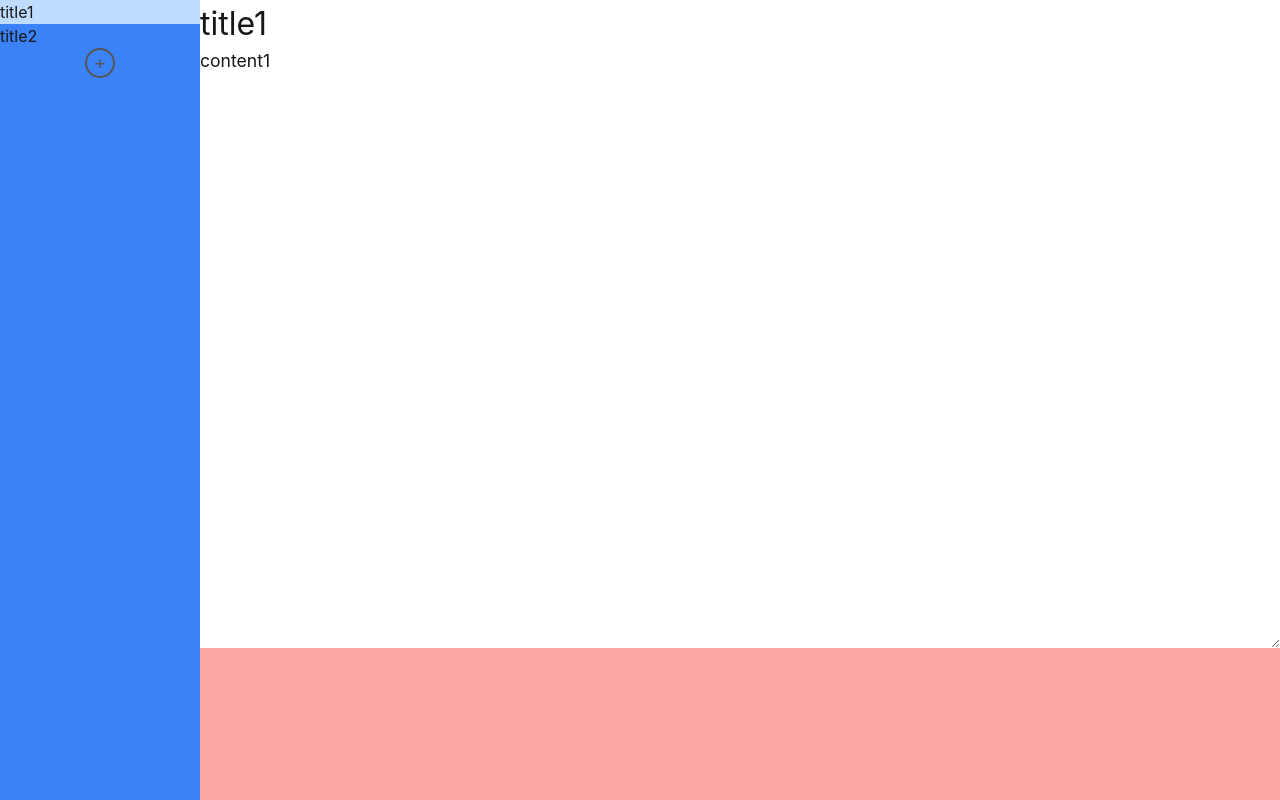
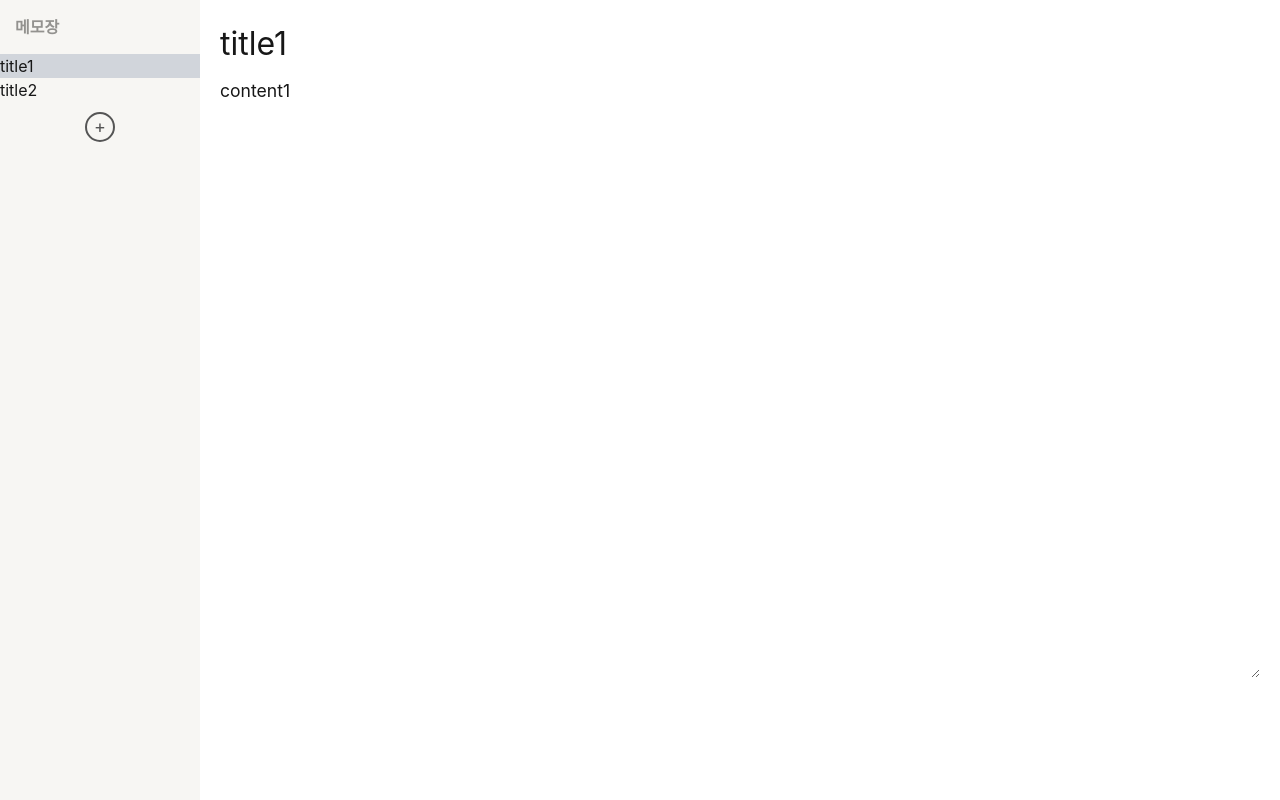
Before and after one commit to ohseungik/lecture, a Next.js app in the folder React_1/: page /memo in a window 1280 px wide. Built offline with nearby package versions, Linux system fonts and the light colour scheme.

Commit message:
강의 7 메모 제거 기능 추가

```diff
--- a/React_1/src/app/components/Memo/MemoContainer/MemoContainer.css
+++ b/React_1/src/app/components/Memo/MemoContainer/MemoContainer.css
@@ -1,11 +1,11 @@
 .memoContainer {
-    @apply bg-red-300 flex-1;
+    @apply bg-white flex-1 p-[20px];
 }
 
 .memoContainer .memoContainer__title {
-    @apply w-full box-border text-[2rem] ;
+    @apply w-full box-border text-[2rem] mb-[10px] outline-none;
 }
 
 .memoContainer .memoContainer__content {
-    @apply w-full box-border text-[1.1rem] min-h-[600px];
+    @apply w-full box-border text-[1.1rem] min-h-[600px] outline-none;
 }
--- a/React_1/src/app/components/Memo/MemoContainer/MemoContainer.tsx
+++ b/React_1/src/app/components/Memo/MemoContainer/MemoContainer.tsx
@@ -5,6 +5,15 @@ import '@/app/components/Memo/MemoContainer/MemoContainer.css';
 import { MemoProps } from '@/app/types/memo';
 
 const MemoContainer = ({ memo, setMemo }: { memo: MemoProps, setMemo: (newMemo: MemoProps) => void }) => {
+    if(!memo) {
+        return (
+            <div>
+                <h1>메모가 없습니다</h1>
+                <h2>새로운 메모를 추가해주세요</h2>
+            </div>
+        )
+    }
+
     return (
         <div className='memoContainer'>
             <div>
--- a/React_1/src/app/components/Memo/MemoItem/MemoItem.css
+++ b/React_1/src/app/components/Memo/MemoItem/MemoItem.css
@@ -1,7 +1,15 @@
 .memoItem {
-    @apply w-full whitespace-nowrap overflow-hidden text-ellipsis;
+    @apply w-full whitespace-nowrap overflow-hidden text-ellipsis relative;
 }
 
 .memoItem.isSelected {
-    @apply bg-blue-200;
+    @apply bg-gray-300;
 }
+
+.memoItem .memoItem__delete-button {
+    @apply text-red-500 border-none absolute right-[5px] top-0 cursor-pointer hidden;
+}
+
+.memoItem:hover .memoItem__delete-button {
+    @apply inline-block;
+}
--- a/React_1/src/app/components/Memo/MemoItem/MemoItem.tsx
+++ b/React_1/src/app/components/Memo/MemoItem/MemoItem.tsx
@@ -8,12 +8,18 @@ type MemoItemProps = {
     title: string;
     isSelected: boolean;
     setSelectedMemo: (index: number) => void;
+    deleteMemo: (index: number) => void;
 }
 
-const MemoItem: React.FC<MemoItemProps> = ({ index, title, isSelected, setSelectedMemo }) => {
+const MemoItem: React.FC<MemoItemProps> = ({ index, title, isSelected, setSelectedMemo, deleteMemo }) => {
     return (
         <div className={`memoItem ${isSelected ? 'isSelected' : ''}`} onClick={() => setSelectedMemo(index)}>
             {title}
+            <button className='memoItem__delete-button' onClick={(event) => {
+                event.stopPropagation();
+                event.preventDefault();
+                deleteMemo(index);
+            }}>X</button>
         </div>
     )
 }
--- a/React_1/src/app/components/Memo/MemoList/MemoList.tsx
+++ b/React_1/src/app/components/Memo/MemoList/MemoList.tsx
@@ -8,15 +8,16 @@ type MemoListProps = {
     memos: MemoPropsArray;
     selectIndex: number;
     setSelectedMemo: (index: number) => void;
+    deleteMemo: (index: number) => void;
 }
 
-const MemoList: React.FC<MemoListProps> = ({ memos, selectIndex, setSelectedMemo }) => {
+const MemoList: React.FC<MemoListProps> = ({ memos, selectIndex, setSelectedMemo, deleteMemo }) => {
     return (
         <>
             {memos.map((memo, index) => {
                 return (
                     <React.Fragment key={index}>
-                       <MemoItem index={index} title={memo.title} isSelected={index === selectIndex} setSelectedMemo={setSelectedMemo} />
+                       <MemoItem index={index} title={memo.title} isSelected={index === selectIndex} setSelectedMemo={setSelectedMemo} deleteMemo={deleteMemo} />
                     </React.Fragment>
                 )
             })}
--- a/React_1/src/app/components/Memo/SideBar/SideBar.css
+++ b/React_1/src/app/components/Memo/SideBar/SideBar.css
@@ -1,3 +1,3 @@
 .SideBar {
-    @apply bg-blue-500 w-[200px] h-lvh;
+    @apply bg-[rgb(247,246,243)] w-[200px] h-lvh;
 }
--- a/React_1/src/app/components/Memo/SideBar/SideBar.tsx
+++ b/React_1/src/app/components/Memo/SideBar/SideBar.tsx
@@ -2,6 +2,7 @@ import React from 'react';
 import '@/app/components/Memo/SideBar/SideBar.css';
 import MemoList from '@/app/components/Memo/MemoList/MemoList';
 import { MemoPropsArray } from '@/app/types/memo';
+import SideBarHeader from '@/app/components/Memo/SideBar/SideBarHeader';
 import SideBarFooter from '@/app/components/Memo/SideBar/SideBarFooter';
 
 interface SideBarProps {
@@ -9,12 +10,14 @@ interface SideBarProps {
     selectIndex: number;
     setSelectedMemo: (index: number) => void;
     addMemo: (title: string, content: string) => void;
+    deleteMemo: (index: number) => void;
 }
 
-const SideBar: React.FC<SideBarProps> = ({ memos, selectIndex, setSelectedMemo, addMemo }) => {
+const SideBar: React.FC<SideBarProps> = ({ memos, selectIndex, setSelectedMemo, addMemo, deleteMemo }) => {
     return (
         <div className='SideBar'>
-            <MemoList memos={memos} selectIndex={selectIndex} setSelectedMemo={setSelectedMemo}/>
+            <SideBarHeader/>
+            <MemoList memos={memos} selectIndex={selectIndex} setSelectedMemo={setSelectedMemo} deleteMemo={deleteMemo}/>
             <SideBarFooter addMemo={addMemo}/>
         </div>
     )
--- a/React_1/src/app/components/Memo/SideBar/SideBarFooter.css
+++ b/React_1/src/app/components/Memo/SideBar/SideBarFooter.css
@@ -1,5 +1,5 @@
 .sideBarFooter {
-    @apply text-center px-[10px] px-0;
+    @apply text-center py-[10px] px-0;
 }
 
 .sideBarFooter .sideBarFooter__addButton {
--- /dev/null
+++ b/React_1/src/app/components/Memo/SideBar/SideBarHeader.css
@@ -0,0 +1,3 @@
+.sideBarHeader {
+    @apply p-[15px] text-[rgb(147,146,143)] font-bold;
+}
--- /dev/null
+++ b/React_1/src/app/components/Memo/SideBar/SideBarHeader.tsx
@@ -0,0 +1,12 @@
+import React from 'react';
+import "@/app/components/Memo/SideBar/SideBarHeader.css";
+
+const SideBarHeader = () => {
+    return (
+        <div className='sideBarHeader'>
+            메모장
+        </div>
+    )
+}
+
+export default SideBarHeader;
--- a/React_1/src/app/memo/page.tsx
+++ b/React_1/src/app/memo/page.tsx
@@ -43,11 +43,23 @@ const Memo = () => {
         ]);
 
         setSelectedMemo(memos.length);
-    }, [memos]);
+    }, [memos])
+
+    const deleteMemoHandler = useCallback((index: number) => {
+        const newMemos = [...memos];
+
+        newMemos.splice(index, 1);
+
+        setMemos(newMemos);
+
+        if(index === selectedMemo) {
+            setSelectedMemo(0);
+        }
+    }, [memos, selectedMemo])
 
     return (
         <div className='memo'>
-            <SideBar memos={memos} selectIndex={selectedMemo} setSelectedMemo={setSelectedMemo} addMemo={addMemoHandler} />
+            <SideBar memos={memos} selectIndex={selectedMemo} setSelectedMemo={setSelectedMemo} addMemo={addMemoHandler} deleteMemo={deleteMemoHandler}/>
             <MemoContainer memo={memos[selectedMemo]} setMemo={memoHandler}/>
         </div>
     )
```
